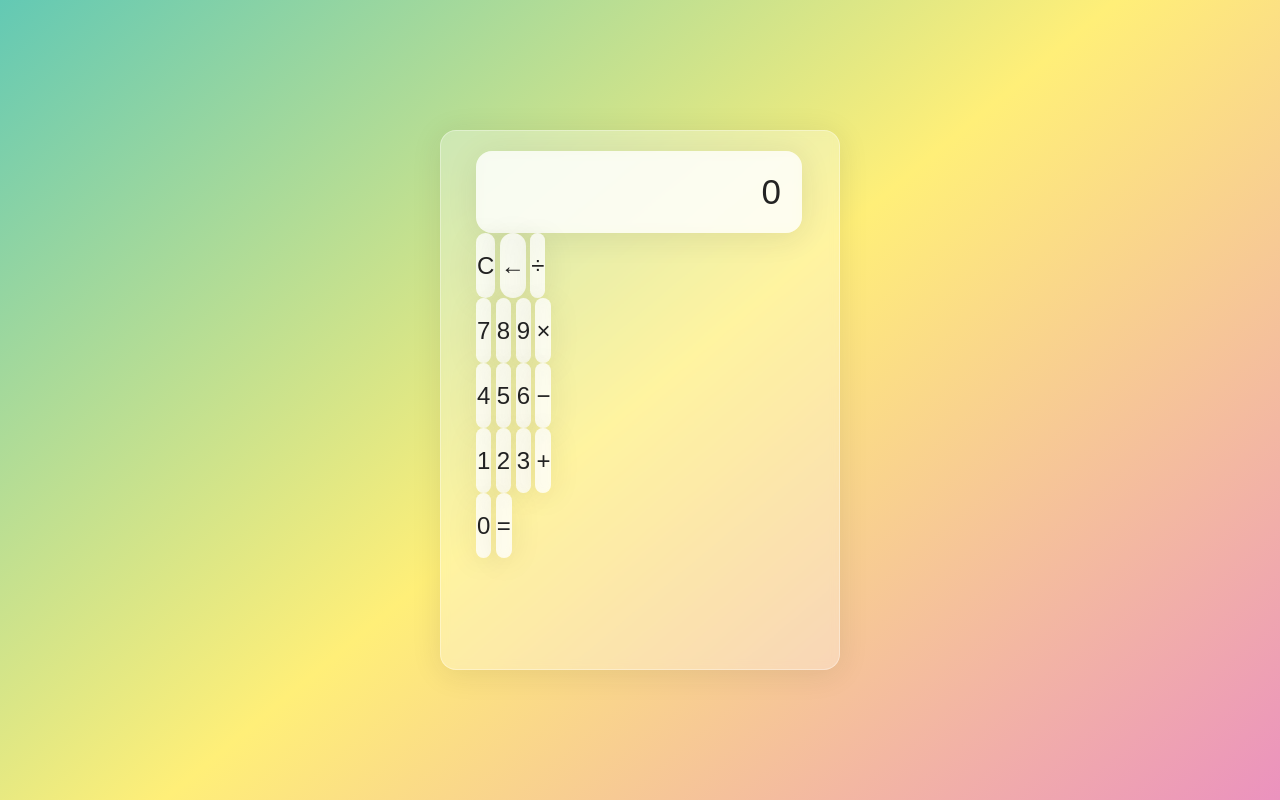
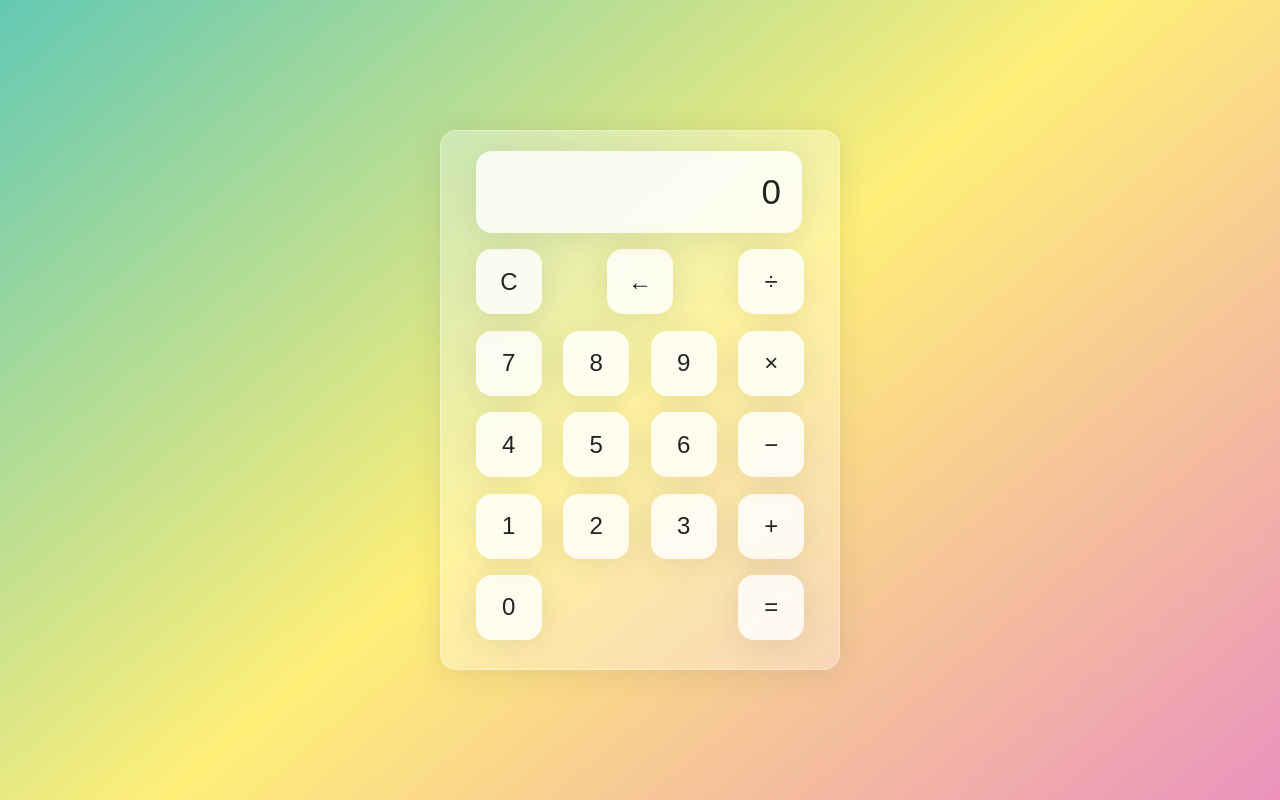
Before and after one commit to RhisavRay/Simple-calculator-vanilla, a plain HTML site: page index.html in a window 1280 px wide. Drawn offline with Linux system fonts and the light colour scheme.

Commit message:
style to .button_row added

```diff
--- a/styles.css
+++ b/styles.css
@@ -65,3 +65,10 @@ body
     font-size: 24px;
     height: 65px;
 }
+
+.button_row
+{
+    display: flex;
+    justify-content: space-between;
+    margin: 5% 0;
+}
```
